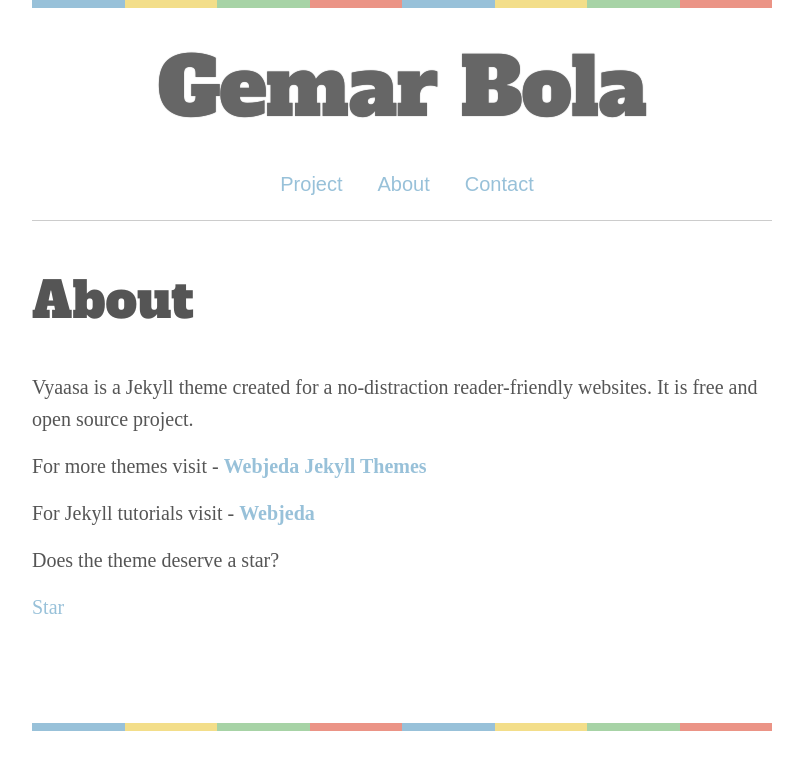
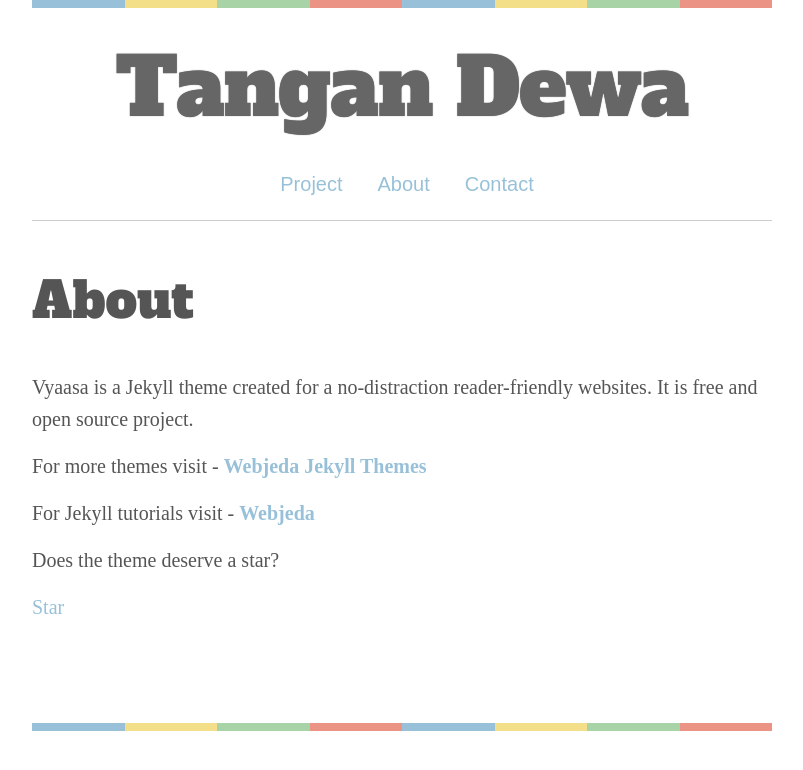
Before and after one commit to mosiz/gemarbola, a Jekyll site: the page built from _pages/about.md, in a window 1280 px wide. Shown: the top 770 px of the page, without its empty margins (238-1041 px from the left). Built offline with Jekyll 4.4.1, drawn with Linux system fonts in a browser that asks for light colours; some web fonts are replaced.

Commit message:
Update _config.yml

```diff
--- a/_config.yml
+++ b/_config.yml
@@ -1,7 +1,7 @@
 #Created by webjeda - http://webjeda.com
 
 # Site settings
-title: "Gemar Bola"
+title: "Tangan Dewa"
 title-font-size: '4em' # a provision to adjust the size of your title. If it is too long then do resize to a smaller value. By default it will be 4em.
 
 email: your-email@domain.com
```
